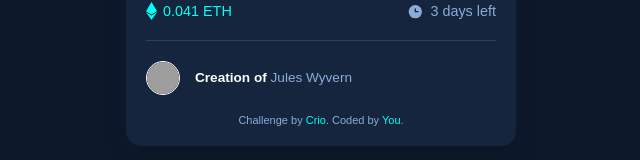
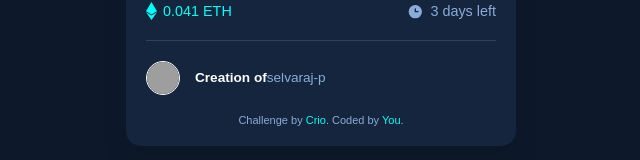
Before and after one commit to Selvaraj-p/nft-preview-card, a React (Create React App) app: page / in a window 1280 px wide. Shown: the part 564-724 px from the top of the page, without its empty margins (319-959 px from the left). Built offline with nearby package versions, Linux system fonts and the light colour scheme; grey boxes are pictures that could not be loaded.

Commit message:
create name updated

```diff
--- a/src/NftCard.jsx
+++ b/src/NftCard.jsx
@@ -32,7 +32,7 @@ export default function NftCard() {
 
       <div className="card__creator">
         <img src={creatorAvatar} alt="Creator" />
-        <p><span>Creation of</span> Jules Wyvern</p>
+        <p><span>Creation of</span>selvaraj-p</p>
       </div>
 
       <footer>
```
